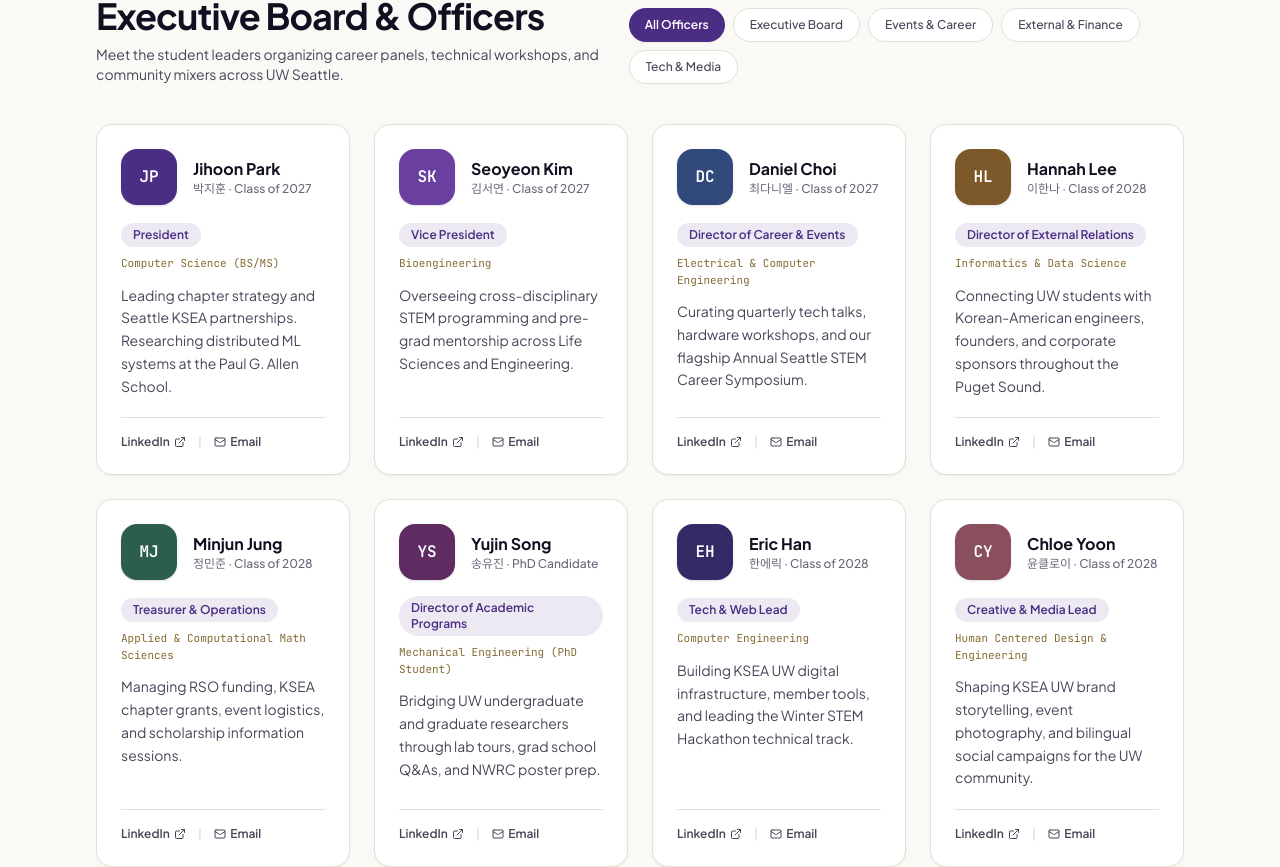
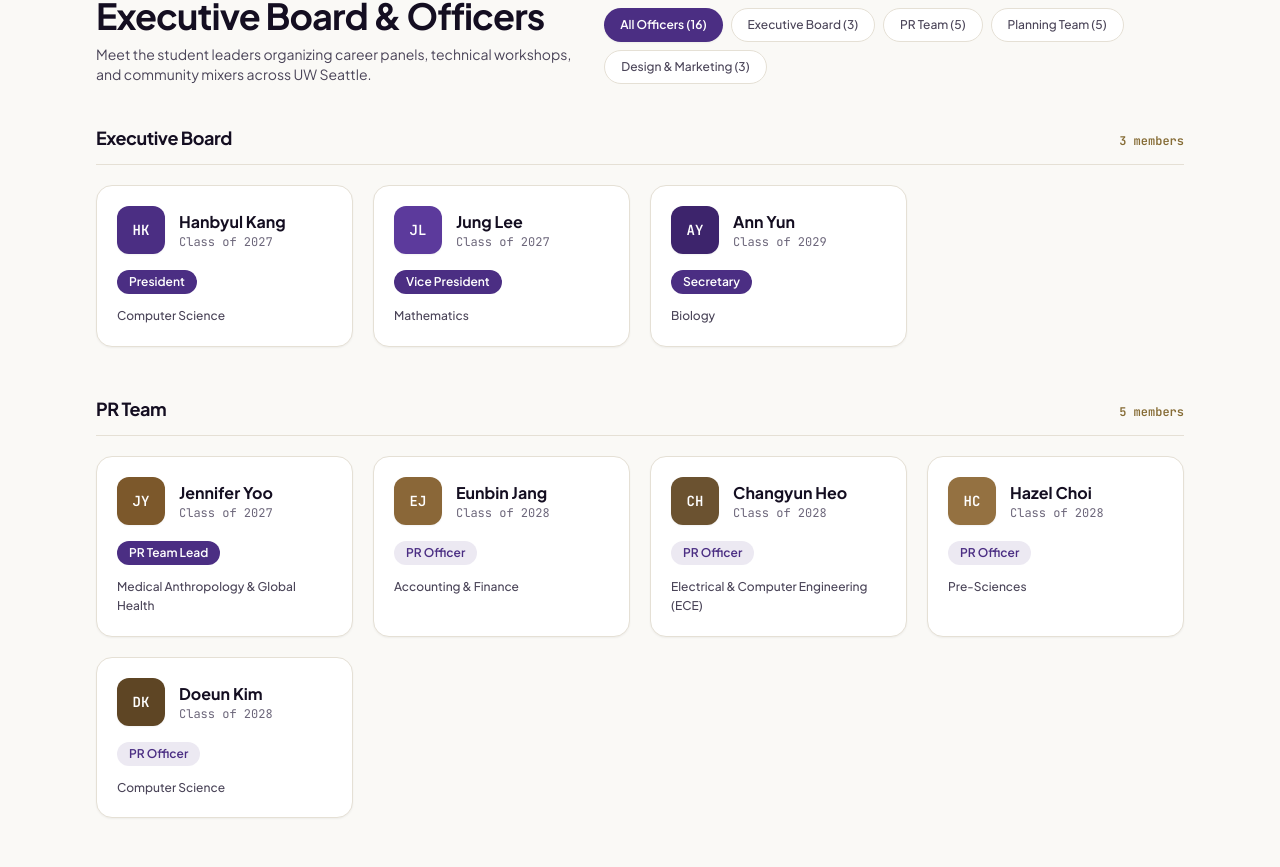
Before and after one commit to ehdms0814/ksea-uw, a Next.js app: page /about in a window 1280 px wide. Shown: the part 1499-2366 px from the top of the page. Built offline with nearby package versions, Linux system fonts and the light colour scheme.

Commit message:
Update 2026-2027 KSEA UW officers roster

```diff
--- a/src/app/about/page.tsx
+++ b/src/app/about/page.tsx
@@ -4,17 +4,106 @@ import { useState } from "react";
 import Link from "next/link";
 import { ArrowRight, ExternalLink, Mail } from "lucide-react";
 import { TIMELINE_MILESTONES, SITE_INFO } from "@/data/site";
-import { COMMITTEES, OFFICERS, type CommitteeId } from "@/data/officers";
+import {
+  COMMITTEE_GROUPS,
+  COMMITTEES,
+  OFFICERS,
+  type CommitteeId,
+  type Officer,
+} from "@/data/officers";
 import { useLanguage } from "@/context/LanguageContext";
 
 export default function AboutPage() {
   const { locale, t } = useLanguage();
   const [activeCommittee, setActiveCommittee] = useState<"all" | CommitteeId>("all");
 
-  const filteredOfficers =
+  const visibleGroups =
     activeCommittee === "all"
-      ? OFFICERS
-      : OFFICERS.filter((officer) => officer.committee === activeCommittee);
+      ? COMMITTEE_GROUPS.map((group) => ({
+          ...group,
+          officers: OFFICERS.filter((officer) => officer.committee === group.id),
+        }))
+      : COMMITTEE_GROUPS.filter((group) => group.id === activeCommittee).map((group) => ({
+          ...group,
+          officers: OFFICERS.filter((officer) => officer.committee === group.id),
+        }));
+
+  const renderOfficerCard = (officer: Officer) => (
+    <article
+      key={officer.id}
+      className="flex flex-col rounded-2xl border border-stone-border bg-surface p-5 shadow-xs transition-all hover:-translate-y-0.5 hover:border-husky/35 hover:shadow-md"
+    >
+      <div className="flex items-center gap-3.5">
+        <div
+          className="flex h-12 w-12 shrink-0 items-center justify-center rounded-xl font-mono text-sm font-bold text-white shadow-xs"
+          style={{ backgroundColor: officer.accentColor }}
+          aria-hidden="true"
+        >
+          {officer.initials}
+        </div>
+        <div className="min-w-0">
+          <h4 className="truncate text-base font-bold text-ink">{officer.name}</h4>
+          <p className="font-mono text-xs text-ink-muted">
+            {officer.koreanName
+              ? `${officer.koreanName} · ${officer.classYear}`
+              : officer.classYear}
+          </p>
+        </div>
+      </div>
+
+      <div className="mt-4 flex flex-wrap items-center gap-2">
+        <span
+          className={
+            officer.isLead
+              ? "inline-block rounded-full bg-husky px-3 py-1 text-xs font-semibold text-white"
+              : "inline-block rounded-full bg-husky/10 px-3 py-1 text-xs font-semibold text-husky"
+          }
+        >
+          {t(officer.role)}
+        </span>
+      </div>
+
+      <p className="mt-3 text-xs font-medium leading-relaxed text-ink-secondary">
+        {t(officer.major)}
+      </p>
+
+      {officer.bio && (
+        <p className="mt-2.5 flex-1 text-sm leading-relaxed text-ink-secondary">
+          {t(officer.bio)}
+        </p>
+      )}
+
+      {(officer.linkedin || officer.email) && (
+        <div className="mt-4 flex items-center gap-3 border-t border-stone-border pt-3.5 text-xs font-semibold">
+          {officer.linkedin && (
+            <a
+              href={officer.linkedin}
+              target="_blank"
+              rel="noreferrer"
+              className="inline-flex items-center gap-1 text-ink-secondary transition-colors hover:text-husky"
+            >
+              <span>LinkedIn</span>
+              <ExternalLink className="h-3 w-3" aria-hidden="true" />
+            </a>
+          )}
+          {officer.linkedin && officer.email && (
+            <span className="text-stone-border" aria-hidden="true">
+              |
+            </span>
+          )}
+          {officer.email && (
+            <a
+              href={`mailto:${officer.email}`}
+              className="inline-flex items-center gap-1 text-ink-secondary transition-colors hover:text-husky"
+            >
+              <Mail className="h-3 w-3" aria-hidden="true" />
+              <span>{locale === "en" ? "Email" : "이메일"}</span>
+            </a>
+          )}
+        </div>
+      )}
+    </article>
+  );
 
   return (
     <div>
@@ -136,6 +225,10 @@ export default function AboutPage() {
           >
             {COMMITTEES.map((committee) => {
               const selected = activeCommittee === committee.id;
+              const count =
+                committee.id === "all"
+                  ? OFFICERS.length
+                  : OFFICERS.filter((o) => o.committee === committee.id).length;
               return (
                 <button
                   key={committee.id}
@@ -148,72 +241,29 @@ export default function AboutPage() {
                       : "rounded-full border border-stone-border bg-surface px-4 py-2 text-xs font-medium text-ink-secondary transition-colors hover:border-husky/40 hover:text-ink"
                   }
                 >
-                  {t(committee.label)}
+                  {t(committee.label)} ({count})
                 </button>
               );
             })}
           </div>
         </div>
 
-        <div className="mt-10 grid gap-6 sm:grid-cols-2 lg:grid-cols-4">
-          {filteredOfficers.map((officer) => (
-            <article
-              key={officer.id}
-              className="flex flex-col rounded-2xl border border-stone-border bg-surface p-6 shadow-xs transition-all hover:-translate-y-0.5 hover:border-husky/35 hover:shadow-md"
-            >
-              <div className="flex items-center gap-4">
-                <div
-                  className="flex h-14 w-14 shrink-0 items-center justify-center rounded-2xl font-mono text-base font-bold text-white shadow-sm"
-                  style={{ backgroundColor: officer.accentColor }}
-                  aria-hidden="true"
-                >
-                  {officer.initials}
-                </div>
-                <div className="min-w-0">
-                  <h3 className="truncate text-base font-bold text-ink">
-                    {officer.name}
-                  </h3>
-                  <p className="text-xs font-medium text-ink-muted">
-                    {officer.koreanName} · {officer.classYear}
-                  </p>
-                </div>
+        <div className="mt-10 space-y-12">
+          {visibleGroups.map((group) => (
+            <div key={group.id}>
+              <div className="flex items-baseline justify-between border-b border-stone-border pb-3">
+                <h3 className="text-lg font-bold tracking-tight text-ink">
+                  {t(group.label)}
+                </h3>
+                <span className="font-mono text-xs font-semibold text-gold-deep">
+                  {group.officers.length}{" "}
+                  {locale === "en" ? "members" : "명"}
+                </span>
               </div>
-
-              <div className="mt-4">
-                <span className="inline-block rounded-full bg-husky/10 px-3 py-1 text-xs font-semibold text-husky">
-                  {t(officer.role)}
-                </span>
-                <p className="mt-2 font-mono text-[11px] text-gold-deep">
-                  {t(officer.major)}
-                </p>
+              <div className="mt-5 grid gap-5 sm:grid-cols-2 lg:grid-cols-3 xl:grid-cols-4">
+                {group.officers.map(renderOfficerCard)}
               </div>
-
-              <p className="mt-3 flex-1 text-sm leading-relaxed text-ink-secondary">
-                {t(officer.bio)}
-              </p>
-
-              <div className="mt-5 flex items-center gap-3 border-t border-stone-border pt-4 text-xs font-semibold">
-                <a
-                  href={officer.linkedin}
-                  target="_blank"
-                  rel="noreferrer"
-                  className="inline-flex items-center gap-1 text-ink-secondary transition-colors hover:text-husky"
-                >
-                  <span>LinkedIn</span>
-                  <ExternalLink className="h-3 w-3" aria-hidden="true" />
-                </a>
-                <span className="text-stone-border" aria-hidden="true">
-                  |
-                </span>
-                <a
-                  href={`mailto:${officer.email}`}
-                  className="inline-flex items-center gap-1 text-ink-secondary transition-colors hover:text-husky"
-                >
-                  <Mail className="h-3 w-3" aria-hidden="true" />
-                  <span>{locale === "en" ? "Email" : "이메일"}</span>
-                </a>
-              </div>
-            </article>
+            </div>
           ))}
         </div>
 
--- a/src/data/officers.ts
+++ b/src/data/officers.ts
@@ -1,165 +1,227 @@
 import type { LocalizedText } from "./site";
 
-export type CommitteeId = "executive" | "events" | "external" | "tech";
+export type CommitteeId = "executive" | "pr" | "planning" | "design";
 
 export interface Officer {
   id: string;
   name: string;
-  koreanName: string;
+  koreanName?: string;
   role: LocalizedText;
+  isLead?: boolean;
   committee: CommitteeId;
   major: LocalizedText;
   classYear: string;
-  bio: LocalizedText;
+  bio?: LocalizedText;
   initials: string;
   accentColor: string;
-  linkedin: string;
-  email: string;
+  linkedin?: string;
+  email?: string;
 }
 
 export const COMMITTEES: { id: "all" | CommitteeId; label: LocalizedText }[] = [
   { id: "all", label: { en: "All Officers", ko: "전체 임원진" } },
   { id: "executive", label: { en: "Executive Board", ko: "회장단" } },
-  { id: "events", label: { en: "Events & Career", ko: "행사 · 커리어" } },
-  { id: "external", label: { en: "External & Finance", ko: "대외협력 · 재무" } },
-  { id: "tech", label: { en: "Tech & Media", ko: "테크 · 미디어" } },
+  { id: "pr", label: { en: "PR Team", ko: "PR팀" } },
+  { id: "planning", label: { en: "Planning Team", ko: "기획팀" } },
+  { id: "design", label: { en: "Design & Marketing", ko: "디자인·마케팅팀" } },
+];
+
+export const COMMITTEE_GROUPS: { id: CommitteeId; label: LocalizedText }[] = [
+  { id: "executive", label: { en: "Executive Board", ko: "회장단 (Executive Board)" } },
+  { id: "pr", label: { en: "PR Team", ko: "PR팀 (Public Relations)" } },
+  { id: "planning", label: { en: "Planning Team", ko: "기획팀 (Events & Planning)" } },
+  {
+    id: "design",
+    label: { en: "Design & Marketing Team", ko: "디자인·마케팅팀 (Design & Marketing)" },
+  },
 ];
 
 export const OFFICERS: Officer[] = [
+  // ==========================================
+  // EXECUTIVE BOARD (회장단)
+  // ==========================================
+  {
+    id: "hanbyul-kang",
+    name: "Hanbyul Kang",
+    role: { en: "President", ko: "회장 (President)" },
+    isLead: true,
+    committee: "executive",
+    major: { en: "Computer Science", ko: "컴퓨터공학 (CS)" },
+    classYear: "Class of 2027",
+    initials: "HK",
+    accentColor: "#4B2E83",
+  },
+  {
+    id: "jung-lee",
+    name: "Jung Lee",
+    role: { en: "Vice President", ko: "부회장 (Vice President)" },
+    isLead: true,
+    committee: "executive",
+    major: { en: "Mathematics", ko: "수학 (Mathematics)" },
+    classYear: "Class of 2027",
+    initials: "JL",
+    accentColor: "#5C3A9C",
+  },
+  {
+    id: "ann-yun",
+    name: "Ann Yun",
+    role: { en: "Secretary", ko: "서기 (Secretary)" },
+    isLead: true,
+    committee: "executive",
+    major: { en: "Biology", ko: "생물학 (Biology)" },
+    classYear: "Class of 2029",
+    initials: "AY",
+    accentColor: "#3D246C",
+  },
+
+  // ==========================================
+  // PR TEAM (PR팀)
+  // ==========================================
+  {
+    id: "jennifer-yoo",
+    name: "Jennifer Yoo",
+    role: { en: "PR Team Lead", ko: "PR팀장" },
+    isLead: true,
+    committee: "pr",
+    major: {
+      en: "Medical Anthropology & Global Health",
+      ko: "의료인류학 · 글로벌헬스",
+    },
+    classYear: "Class of 2027",
+    initials: "JY",
+    accentColor: "#7C582B",
+  },
+  {
+    id: "eunbin-jang",
+    name: "Eunbin Jang",
+    role: { en: "PR Officer", ko: "PR팀원" },
+    committee: "pr",
+    major: { en: "Accounting & Finance", ko: "회계 · 재무 (Accounting/Finance)" },
+    classYear: "Class of 2028",
+    initials: "EJ",
+    accentColor: "#8A6738",
+  },
+  {
+    id: "changyun-heo",
+    name: "Changyun Heo",
+    role: { en: "PR Officer", ko: "PR팀원" },
+    committee: "pr",
+    major: { en: "Electrical & Computer Engineering (ECE)", ko: "전기컴퓨터공학 (ECE)" },
+    classYear: "Class of 2028",
+    initials: "CH",
+    accentColor: "#6B5230",
+  },
+  {
+    id: "hazel-choi",
+    name: "Hazel Choi",
+    role: { en: "PR Officer", ko: "PR팀원" },
+    committee: "pr",
+    major: { en: "Pre-Sciences", ko: "Pre-Sciences" },
+    classYear: "Class of 2028",
+    initials: "HC",
+    accentColor: "#947141",
+  },
+  {
+    id: "doeun-kim",
+    name: "Doeun Kim",
+    role: { en: "PR Officer", ko: "PR팀원" },
+    committee: "pr",
+    major: { en: "Computer Science", ko: "컴퓨터공학 (CS)" },
+    classYear: "Class of 2028",
+    initials: "DK",
+    accentColor: "#5E4524",
+  },
+
+  // ==========================================
+  // PLANNING TEAM (기획팀)
+  // ==========================================
+  {
+    id: "jimin-chae",
+    name: "Jimin Chae",
+    role: { en: "Planning Team Lead", ko: "기획팀장" },
+    isLead: true,
+    committee: "planning",
+    major: { en: "Environmental Public Health", ko: "환경보건학 (Environmental Public Health)" },
+    classYear: "Class of 2028",
+    initials: "JC",
+    accentColor: "#2C5E50",
+  },
+  {
+    id: "hajin-lee",
+    name: "Hajin Lee",
+    role: { en: "Planning Officer", ko: "기획팀원" },
+    committee: "planning",
+    major: { en: "Biochemistry", ko: "생화학 (Biochemistry)" },
+    classYear: "Class of 2030",
+    initials: "HL",
+    accentColor: "#367060",
+  },
   {
     id: "jihoon-park",
     name: "Jihoon Park",
-    koreanName: "박지훈",
-    role: { en: "President", ko: "회장 (President)" },
-    committee: "executive",
-    major: { en: "Computer Science (BS/MS)", ko: "컴퓨터공학 (학석사 연계)" },
-    classYear: "Class of 2027",
-    bio: {
-      en: "Leading chapter strategy and Seattle KSEA partnerships. Researching distributed ML systems at the Paul G. Allen School.",
-      ko: "KSEA UW 전체 비전 수립과 시애틀 지부 협력을 총괄하고 있습니다. Allen School에서 분산 머신러닝 시스템을 연구 중입니다.",
+    role: { en: "Planning Officer", ko: "기획팀원" },
+    committee: "planning",
+    major: {
+      en: "Applied & Computational Math Sciences (ACMS)",
+      ko: "응용계산수학 (ACMS)",
     },
+    classYear: "Class of 2030",
     initials: "JP",
-    accentColor: "#4B2E83",
-    linkedin: "https://linkedin.com",
-    email: "president.kseauw@uw.edu",
+    accentColor: "#244D42",
   },
   {
-    id: "seoyeon-kim",
-    name: "Seoyeon Kim",
-    koreanName: "김서연",
-    role: { en: "Vice President", ko: "부회장 (Vice President)" },
-    committee: "executive",
-    major: { en: "Bioengineering", ko: "바이오엔지니어링" },
-    classYear: "Class of 2027",
-    bio: {
-      en: "Overseeing cross-disciplinary STEM programming and pre-grad mentorship across Life Sciences and Engineering.",
-      ko: "생명과학·공학 전공 간 융합 프로그램과 학부 연구생 멘토링 트랙을 총괄하고 있습니다.",
-    },
-    initials: "SK",
-    accentColor: "#6B3FA0",
-    linkedin: "https://linkedin.com",
-    email: "vp.kseauw@uw.edu",
+    id: "chaeyun-kim",
+    name: "Chaeyun Kim",
+    role: { en: "Planning Officer", ko: "기획팀원" },
+    committee: "planning",
+    major: { en: "Materials Science & Engineering", ko: "재료공학 (MSE)" },
+    classYear: "Class of 2028",
+    initials: "CK",
+    accentColor: "#3C6E63",
   },
   {
-    id: "daniel-choi",
-    name: "Daniel Choi",
-    koreanName: "최다니엘",
-    role: { en: "Director of Career & Events", ko: "커리어·행사 디렉터" },
-    committee: "events",
-    major: { en: "Electrical & Computer Engineering", ko: "전기컴퓨터공학" },
+    id: "seonho-lee",
+    name: "Seonho Lee",
+    role: { en: "Planning Officer", ko: "기획팀원" },
+    committee: "planning",
+    major: { en: "Engineering", ko: "공학 (Engineering)" },
+    classYear: "Class of 2030",
+    initials: "SL",
+    accentColor: "#1F443A",
+  },
+
+  // ==========================================
+  // DESIGN & MARKETING TEAM (디자인/마케팅팀)
+  // ==========================================
+  {
+    id: "haize-ha",
+    name: "Haize Ha",
+    role: { en: "Design & Marketing Lead", ko: "디자인·마케팅팀장" },
+    isLead: true,
+    committee: "design",
+    major: { en: "Human Centered Design & Engineering (HCDE)", ko: "인간중심설계공학 (HCDE)" },
     classYear: "Class of 2027",
-    bio: {
-      en: "Curating quarterly tech talks, hardware workshops, and our flagship Annual Seattle STEM Career Symposium.",
-      ko: "분기별 테크 토크, 하드웨어 워크숍, 그리고 연례 시애틀 STEM 커리어 심포지엄을 기획합니다.",
-    },
-    initials: "DC",
+    initials: "HH",
     accentColor: "#31497A",
-    linkedin: "https://linkedin.com",
-    email: "events.kseauw@uw.edu",
   },
   {
-    id: "hannah-lee",
-    name: "Hannah Lee",
-    koreanName: "이한나",
-    role: { en: "Director of External Relations", ko: "대외협력 디렉터" },
-    committee: "external",
-    major: { en: "Informatics & Data Science", ko: "인포매틱스 · 데이터사이언스" },
+    id: "raena-seong",
+    name: "Raena Seong",
+    role: { en: "Design & Marketing Officer", ko: "디자인·마케팅팀원" },
+    committee: "design",
+    major: { en: "Chemistry & Civil Engineering", ko: "화학 · 토목공학 (Chem/CivilE)" },
     classYear: "Class of 2028",
-    bio: {
-      en: "Connecting UW students with Korean-American engineers, founders, and corporate sponsors throughout the Puget Sound.",
-      ko: "시애틀 지역 한인 엔지니어, 스타트업 파운더, 후원 기업과의 파트너십을 구축하고 있습니다.",
-    },
-    initials: "HL",
-    accentColor: "#7C582B",
-    linkedin: "https://linkedin.com",
-    email: "external.kseauw@uw.edu",
+    initials: "RS",
+    accentColor: "#405C94",
   },
   {
-    id: "minjun-jung",
-    name: "Minjun Jung",
-    koreanName: "정민준",
-    role: { en: "Treasurer & Operations", ko: "재무 · 운영 디렉터" },
-    committee: "external",
-    major: { en: "Applied & Computational Math Sciences", ko: "응용계산수학 (ACMS)" },
-    classYear: "Class of 2028",
-    bio: {
-      en: "Managing RSO funding, KSEA chapter grants, event logistics, and scholarship information sessions.",
-      ko: "교내 RSO 예산, KSEA 지부 그랜트 운영, 행사 로지스틱스 및 장학금 안내를 담당합니다.",
-    },
-    initials: "MJ",
-    accentColor: "#2C5E50",
-    linkedin: "https://linkedin.com",
-    email: "finance.kseauw@uw.edu",
-  },
-  {
-    id: "yujin-song",
-    name: "Yujin Song",
-    koreanName: "송유진",
-    role: { en: "Director of Academic Programs", ko: "학술 프로그램 디렉터" },
-    committee: "events",
-    major: { en: "Mechanical Engineering (PhD Student)", ko: "기계공학 (박사과정)" },
-    classYear: "PhD Candidate",
-    bio: {
-      en: "Bridging UW undergraduate and graduate researchers through lab tours, grad school Q&As, and NWRC poster prep.",
-      ko: "학부생과 대학원 연구자를 잇는 랩 투어, 대학원 진학 Q&A, NWRC 포스터 발표 준비를 이끕니다.",
-    },
-    initials: "YS",
-    accentColor: "#5E2B63",
-    linkedin: "https://linkedin.com",
-    email: "academic.kseauw@uw.edu",
-  },
-  {
-    id: "eric-han",
-    name: "Eric Han",
-    koreanName: "한에릭",
-    role: { en: "Tech & Web Lead", ko: "테크 · 웹 리드" },
-    committee: "tech",
-    major: { en: "Computer Engineering", ko: "컴퓨터공학" },
-    classYear: "Class of 2028",
-    bio: {
-      en: "Building KSEA UW digital infrastructure, member tools, and leading the Winter STEM Hackathon technical track.",
-      ko: "KSEA UW 웹사이트와 멤버십 툴을 개발하고 겨울 학기 STEM 해커톤 테크 트랙을 운영합니다.",
-    },
-    initials: "EH",
-    accentColor: "#332B66",
-    linkedin: "https://linkedin.com",
-    email: "tech.kseauw@uw.edu",
-  },
-  {
-    id: "chloe-yoon",
-    name: "Chloe Yoon",
-    koreanName: "윤클로이",
-    role: { en: "Creative & Media Lead", ko: "디자인 · 미디어 리드" },
-    committee: "tech",
-    major: { en: "Human Centered Design & Engineering", ko: "인간중심설계공학 (HCDE)" },
-    classYear: "Class of 2028",
-    bio: {
-      en: "Shaping KSEA UW brand storytelling, event photography, and bilingual social campaigns for the UW community.",
-      ko: "KSEA UW의 브랜드 디자인, 행사 사진 아카이빙, 한영 소셜 미디어 콘텐츠를 제작합니다.",
-    },
-    initials: "CY",
-    accentColor: "#8A4F5C",
-    linkedin: "https://linkedin.com",
-    email: "media.kseauw@uw.edu",
+    id: "kevin-kuk",
+    name: "Kevin Kuk",
+    role: { en: "Design & Marketing Officer", ko: "디자인·마케팅팀원" },
+    committee: "design",
+    major: { en: "Computer Science", ko: "컴퓨터공학 (CS)" },
+    classYear: "Class of 2027",
+    initials: "KK",
+    accentColor: "#253961",
   },
 ];
```
